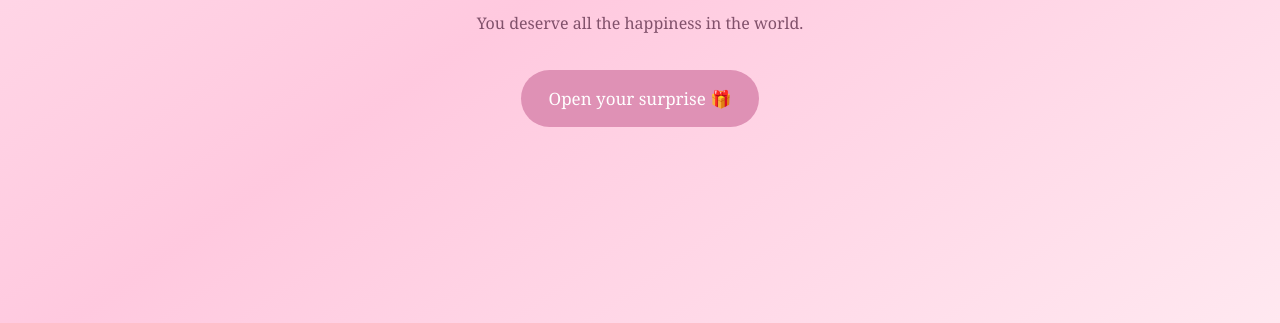
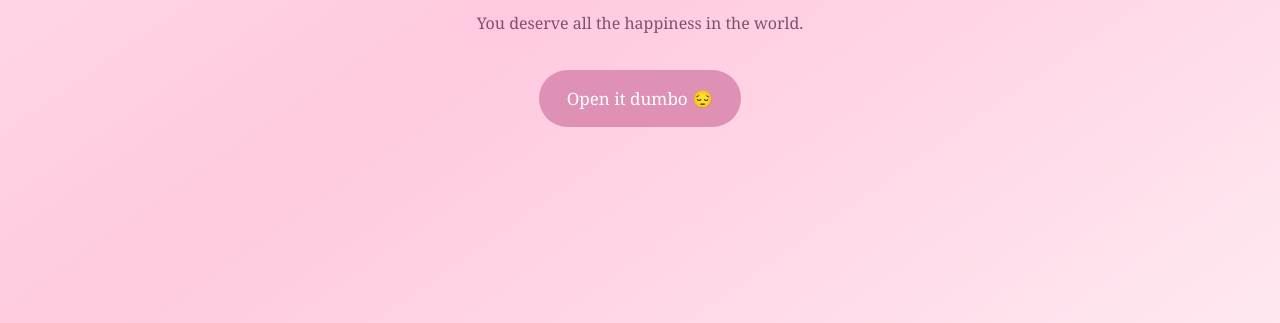
Before and after one commit to lizakhan672i-svg/Happy-birthday-elena, a plain HTML site: page index.html in a window 1280 px wide. Shown: the part 477-800 px from the top of the page. Drawn offline with Linux system fonts and the light colour scheme.

Commit message:
Update index.html

```diff
--- a/index.html
+++ b/index.html
@@ -125,7 +125,7 @@ You deserve all the happiness in the world.
 </p>
 
 <button onclick="showMessage()">
-Open your surprise 🎁
+Open it dumbo 😔
 </button>
 
 <div id="message">
```
